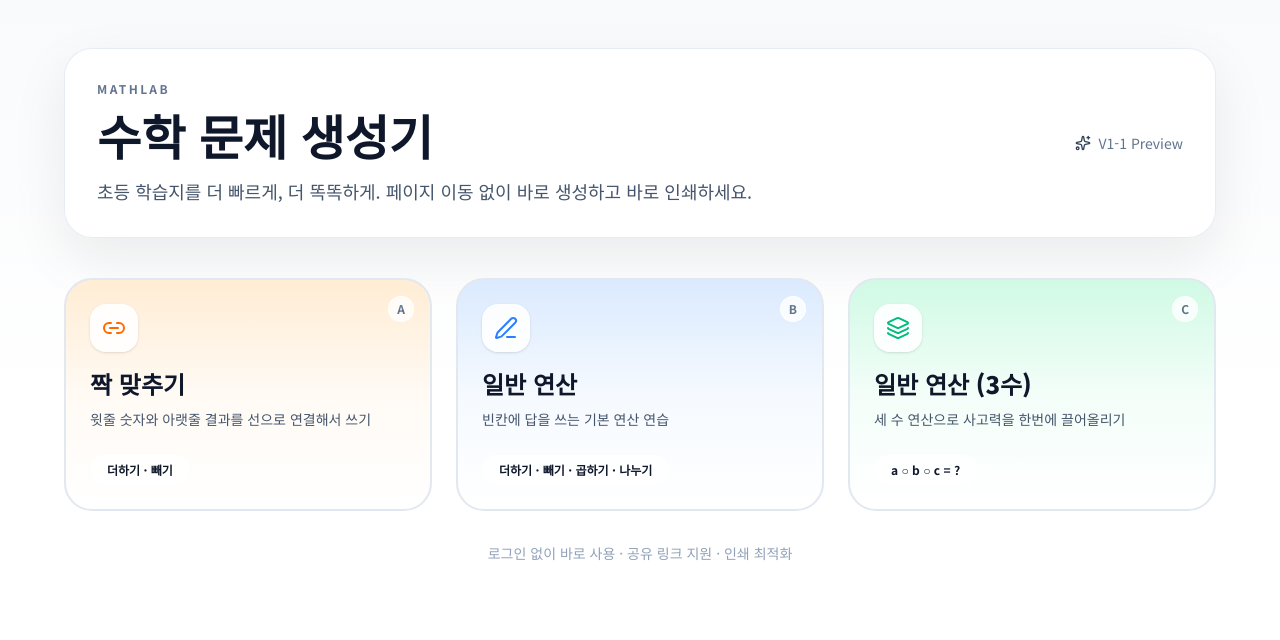
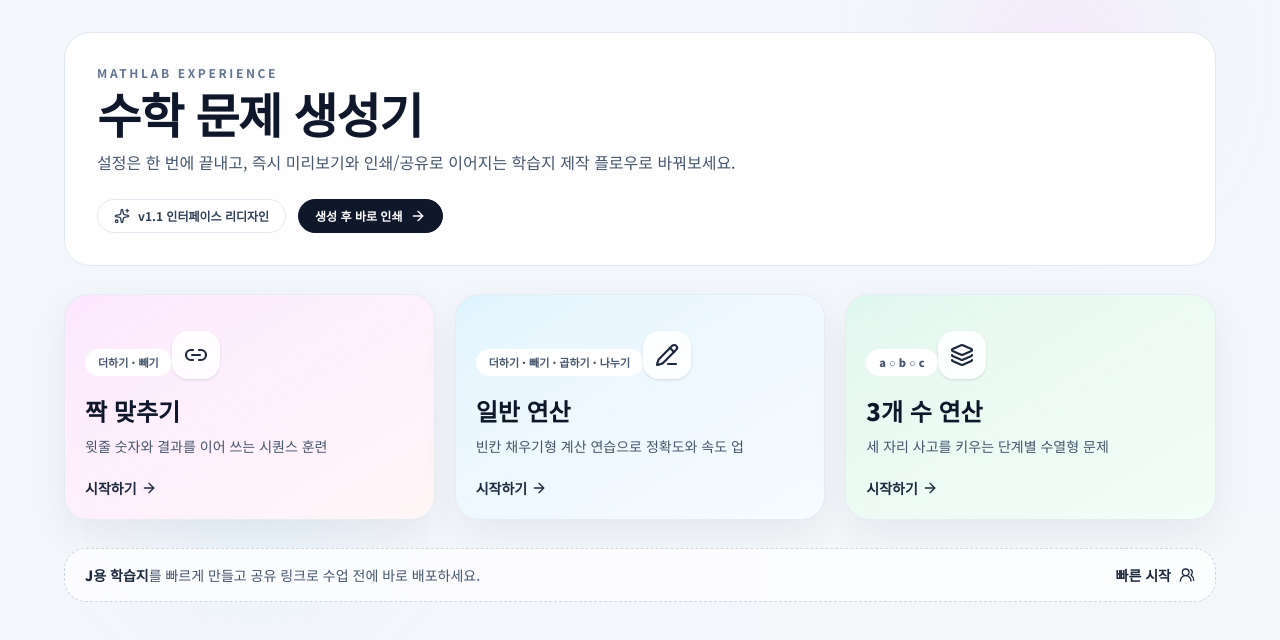
Before and after one commit to neozzzzz/mathlab, a Next.js app: page / in a window 1280 px wide. Shown: the top 640 px of the page. Built offline with nearby package versions, Linux system fonts and the light colour scheme.

Commit message:
design: v1-1 전체 UI/UX 대폭 리디자인

```diff
--- a/src/app/calc3/preview/page.tsx
+++ b/src/app/calc3/preview/page.tsx
@@ -271,14 +271,21 @@ function Calc3PreviewContent() {
   }
 
   return (
-    <div className="min-h-screen bg-gradient-to-b from-slate-100/80 via-white to-slate-50">
+    <div className="min-h-screen bg-slate-100/60">
       {toast && (
         <div className="print:hidden fixed top-6 left-1/2 -translate-x-1/2 z-50 bg-gray-900 text-white px-6 py-3 rounded-xl shadow-lg text-sm font-bold animate-fade-in">
           {toast}
         </div>
       )}
       <NavBack href="/calc3" label="돌아가기" gaEvent={GA_EVENTS.NAV_BACK} gaFrom="calc3" />
-      <div className="print:hidden max-w-[820px] mx-auto px-6 flex flex-wrap justify-center items-center gap-3 py-4">
+      <div className="max-w-[860px] mx-auto px-6">
+        <div className="rounded-2xl border border-slate-200 bg-white/90 p-4 mt-5 mb-4 flex flex-wrap items-center gap-2">
+          <p className="text-xs font-bold tracking-[0.15em] text-slate-500">ACTION BAR</p>
+          <span className="ml-auto h-1 w-1.5 bg-slate-300 rounded-full" />
+          <span className="text-sm text-slate-700">문항 생성 후 바로 미리보기 인쇄·공유가 가능해요.</span>
+        </div>
+      </div>
+      <div className="print:hidden max-w-[860px] mx-auto px-6 flex flex-wrap justify-center items-center gap-3 pb-4">
         <button onClick={() => window.print()} className="px-5 py-2 rounded-full bg-slate-900 text-white font-bold text-sm hover:bg-slate-800 cursor-pointer shadow-sm hover:shadow-lg transition-all duration-200">
           <Printer className="w-4 h-4 inline mr-1" strokeWidth={1.5} />인쇄
         </button>
--- a/src/app/page.tsx
+++ b/src/app/page.tsx
@@ -1,105 +1,106 @@
-import { Link2, PenLine, Layers, Sparkles } from "lucide-react";
+import { ArrowRight, PencilLine, Layers, Link2, Sparkles, UsersRound } from "lucide-react";
 import TrackedLink from "@/components/TrackedLink";
 import { GA_EVENTS } from "@/lib/ga";
 
-const MENUS = [
+const MODES = [
   {
     href: "/match",
     title: "짝 맞추기",
+    desc: "윗줄 숫자와 결과를 이어 쓰는 시퀀스 훈련",
+    badge: "더하기 · 빼기",
     icon: Link2,
-    desc: "윗줄 숫자와 아랫줄 결과를 선으로 연결해서 쓰기",
-    badge: "더하기 · 빼기",
-    tone: "orange",
-    emoji: "A",
+    accent: "from-fuchsia-500/15 to-rose-100/40",
   },
   {
     href: "/calc",
     title: "일반 연산",
-    icon: PenLine,
-    desc: "빈칸에 답을 쓰는 기본 연산 연습",
+    desc: "빈칸 채우기형 계산 연습으로 정확도와 속도 업",
     badge: "더하기 · 빼기 · 곱하기 · 나누기",
-    tone: "blue",
-    emoji: "B",
+    icon: PencilLine,
+    accent: "from-sky-500/15 to-sky-100/35",
   },
   {
     href: "/calc3",
-    title: "일반 연산 (3수)",
+    title: "3개 수 연산",
+    desc: "세 자리 사고를 키우는 단계별 수열형 문제",
+    badge: "a ○ b ○ c",
     icon: Layers,
-    desc: "세 수 연산으로 사고력을 한번에 끌어올리기",
-    badge: "a ○ b ○ c = ?",
-    tone: "green",
-    emoji: "C",
+    accent: "from-emerald-500/15 to-emerald-100/35",
   },
 ] as const;
 
-const TONE = {
-  orange: {
-    icon: "text-orange-500 group-hover:text-orange-600",
-    line: "from-orange-100 via-orange-50/60 to-white",
-    chip: "bg-orange-100 text-orange-700",
-    border: "group-hover:border-orange-300",
-  },
-  blue: {
-    icon: "text-blue-500 group-hover:text-blue-600",
-    line: "from-blue-100 via-blue-50/60 to-white",
-    chip: "bg-blue-100 text-blue-700",
-    border: "group-hover:border-blue-300",
-  },
-  green: {
-    icon: "text-emerald-500 group-hover:text-emerald-600",
-    line: "from-emerald-100 via-emerald-50/60 to-white",
-    chip: "bg-emerald-100 text-emerald-700",
-    border: "group-hover:border-emerald-300",
-  },
-} as const;
-
 export default function LandingPage() {
   return (
-    <div className="min-h-screen bg-gradient-to-b from-slate-50 via-white to-white text-slate-900 py-8 sm:py-12 px-4">
-      <div className="mx-auto max-w-6xl">
-        <header className="rounded-[28px] border border-slate-200/80 bg-white/90 shadow-[0_20px_55px_rgba(15,23,42,0.08)] p-6 sm:p-8 mb-10">
-          <div className="flex flex-col sm:flex-row sm:items-center sm:justify-between gap-5">
-            <div>
-              <p className="text-xs tracking-[0.2em] text-slate-500 font-bold">MATHLAB</p>
-              <h1 className="mt-2 text-4xl sm:text-5xl font-black leading-tight">수학 문제 생성기</h1>
-              <p className="mt-3 text-slate-600 text-base sm:text-lg max-w-2xl">
-                초등 학습지를 더 빠르게, 더 똑똑하게. 페이지 이동 없이 바로 생성하고 바로 인쇄하세요.
-              </p>
+    <div className="min-h-screen bg-slate-100/70 py-6 sm:py-8 px-4">
+      <div className="mx-auto max-w-6xl relative">
+        <div className="pointer-events-none absolute -top-14 right-2 sm:right-20 h-40 w-40 rounded-full blur-3xl bg-fuchsia-200/50" />
+        <div className="pointer-events-none absolute bottom-10 left-2 sm:left-32 h-32 w-32 rounded-full blur-3xl bg-sky-200/40" />
+
+        <header className="relative z-10 rounded-[26px] border border-slate-200 bg-white/90 backdrop-blur p-6 sm:p-8">
+          <p className="text-xs tracking-[0.22em] text-slate-500 font-bold">MATHLAB EXPERIENCE</p>
+          <h1 className="mt-2 text-4xl sm:text-5xl font-black tracking-tight text-slate-900">
+            수학 문제 생성기
+          </h1>
+          <p className="mt-3 max-w-2xl text-slate-600 text-sm sm:text-base leading-relaxed">
+            설정은 한 번에 끝내고, 즉시 미리보기와 인쇄/공유로 이어지는 학습지 제작 플로우로 바꿔보세요.
+          </p>
+
+          <div className="mt-6 flex flex-wrap items-center gap-3">
+            <div className="inline-flex items-center gap-2 rounded-full border border-slate-200 bg-white/85 px-4 py-2 text-xs font-bold text-slate-700">
+              <Sparkles className="w-4 h-4" />
+              v1.1 인터페이스 리디자인
             </div>
-            <div className="text-sm text-slate-500 flex items-center gap-2">
-              <Sparkles className="w-4 h-4 text-slate-700" strokeWidth={2} />
-              <span>V1-1 Preview</span>
-            </div>
+            <button className="inline-flex items-center gap-2 rounded-full border border-slate-900 bg-slate-900 text-white px-4 py-2 text-xs font-bold hover:bg-slate-800">
+              생성 후 바로 인쇄
+              <ArrowRight className="w-4 h-4" />
+            </button>
           </div>
         </header>
 
-        <section className="grid grid-cols-1 lg:grid-cols-3 gap-5 lg:gap-6">
-          {MENUS.map((m) => {
+        <section className="relative z-10 mt-7 grid gap-5 md:grid-cols-3">
+          {MODES.map((m) => {
             const Icon = m.icon;
-            const tone = TONE[m.tone];
             return (
               <TrackedLink
                 key={m.href}
                 href={m.href}
                 gaEvent={GA_EVENTS.SELECT_MENU}
                 gaParams={{ menu: m.href.slice(1) }}
-                className={`group relative overflow-hidden rounded-[28px] border-2 border-slate-200 bg-gradient-to-b ${tone.line} p-6 h-full transition-all duration-200 hover:-translate-y-1 hover:shadow-[0_18px_48px_rgba(15,23,42,0.12)] ${tone.border}`}
+                className="group relative overflow-hidden rounded-[24px] border border-slate-200/80 bg-white p-5 shadow-[0_14px_38px_rgba(15,23,42,0.06)] transition-all duration-200 hover:-translate-y-1 hover:shadow-[0_16px_44px_rgba(15,23,42,0.10)]"
               >
-                <div className="absolute right-4 top-4 text-xs font-bold text-slate-500 bg-white/80 rounded-full px-2 py-1 border border-white/90">{m.emoji}</div>
-                <div className="inline-flex items-center justify-center w-12 h-12 rounded-2xl bg-white/90 shadow-sm mb-4">
-                  <Icon className={`w-6 h-6 ${tone.icon}`} strokeWidth={2} />
-                </div>
-                <h2 className="text-xl sm:text-2xl font-black mb-2">{m.title}</h2>
-                <p className="text-sm text-slate-600 leading-relaxed">{m.desc}</p>
-                <div className="mt-6 inline-flex items-center rounded-full px-4 py-1.5 text-xs font-bold bg-white/80 border border-white/90">
-                  {m.badge}
+                <div className={`absolute inset-0 bg-gradient-to-br ${m.accent} opacity-80`} />
+                <div className="relative">
+                  <div className="inline-flex items-center gap-2 rounded-full border border-white/60 bg-white px-3 py-1 text-[11px] font-black text-slate-600">
+                    {m.badge}
+                  </div>
+                  <div className="mt-4 inline-flex h-12 w-12 items-center justify-center rounded-2xl bg-white/90 shadow-sm">
+                    <Icon className="w-6 h-6 text-slate-800" strokeWidth={2.2} />
+                  </div>
+                  <h2 className="mt-4 text-2xl font-black text-slate-900">{m.title}</h2>
+                  <p className="mt-2 text-sm text-slate-600 leading-relaxed">{m.desc}</p>
+                  <p className="mt-5 inline-flex items-center text-sm font-bold text-slate-800 group-hover:gap-2 transition-all duration-200">
+                    시작하기 <ArrowRight className="w-4 h-4 ml-1" />
+                  </p>
                 </div>
               </TrackedLink>
             );
           })}
         </section>
 
-        <p className="mt-8 text-sm text-slate-400 text-center">로그인 없이 바로 사용 · 공유 링크 지원 · 인쇄 최적화</p>
+        <div className="relative z-10 mt-7 rounded-[22px] border border-dashed border-slate-300 bg-white/70 px-5 py-4 flex flex-col sm:flex-row items-start sm:items-center justify-between gap-3">
+          <p className="text-sm text-slate-600">
+            <span className="font-black text-slate-800">J용 학습지</span>를 빠르게 만들고 공유 링크로 수업 전에 바로 배포하세요.
+          </p>
+          <TrackedLink
+            href="/match"
+            gaEvent={GA_EVENTS.SELECT_MENU}
+            gaParams={{ menu: "quick"
+            }}
+            className="inline-flex items-center gap-2 text-sm font-black text-slate-800"
+          >
+            빠른 시작 <UsersRound className="w-4 h-4" />
+          </TrackedLink>
+        </div>
       </div>
     </div>
   );
--- a/src/components/NavBack.tsx
+++ b/src/components/NavBack.tsx
@@ -1,6 +1,7 @@
 "use client";
 
 import Link from "next/link";
+import { ArrowLeft } from "lucide-react";
 import { trackEvent, type GAEventName } from "@/lib/ga";
 
 interface NavBackProps {
@@ -12,7 +13,7 @@ interface NavBackProps {
 
 export default function NavBack({ href, label, gaEvent, gaFrom }: NavBackProps) {
   return (
-    <div className="print:hidden max-w-[800px] mx-auto px-6 pt-6 mb-4">
+    <div className="print:hidden max-w-[820px] mx-auto px-6 pt-6">
       <Link
         href={href}
         onClick={() => {
@@ -20,10 +21,12 @@ export default function NavBack({ href, label, gaEvent, gaFrom }: NavBackProps)
             trackEvent(gaEvent, { from: gaFrom });
           }
         }}
-        className="group inline-flex items-center gap-2 rounded-full border border-slate-200/90 bg-white/85 backdrop-blur px-3 py-2 text-sm text-slate-700 hover:text-slate-900 hover:border-slate-400 shadow-sm transition-all duration-200"
+        className="inline-flex items-center gap-2 rounded-full border border-slate-200 bg-white/95 px-4 py-2 text-sm text-slate-700 hover:text-slate-900 hover:border-slate-400 shadow-sm transition-colors"
       >
-        <span className="inline-block transition-transform duration-150 group-hover:-translate-x-0.5">←</span>
-        <span className="transition-all duration-150 group-hover:font-bold">{label}</span>
+        <span className="inline-flex items-center justify-center rounded-full w-6 h-6 bg-slate-900 text-white">
+          <ArrowLeft className="w-3.5 h-3.5" />
+        </span>
+        <span className="font-bold">{label}</span>
       </Link>
     </div>
   );
```
Also changed, not shown: src/app/calc/page.tsx (+18 -14 lines), src/app/calc/preview/page.tsx (+11 -4 lines), src/app/calc3/page.tsx (+13 -9 lines), src/app/match/page.tsx (+12 -8 lines), src/app/preview/page.tsx (+11 -3 lines).
